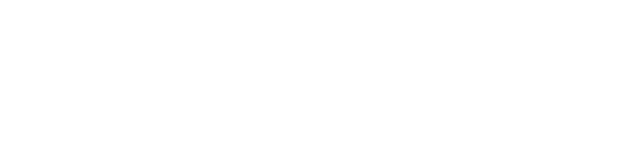
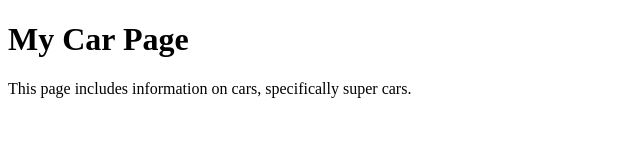
Before and after one commit to alejandrodlp08/ECSprogramsite, a plain HTML site: page index.html in a window 1280 px wide. Shown: the whole page, without its empty margins (0-640 px from the left). Drawn offline with Linux system fonts and the light colour scheme.

Commit message:
add h1 and p tags

```diff
--- a/index.html
+++ b/index.html
@@ -1,6 +1,8 @@
 <!DOCTYPE html>
 <html>
  <body>
+  <h1>My Car Page</h1>
+  <p>This page includes information on cars, specifically super cars.</p>
 
  </body>
 </html>
```
